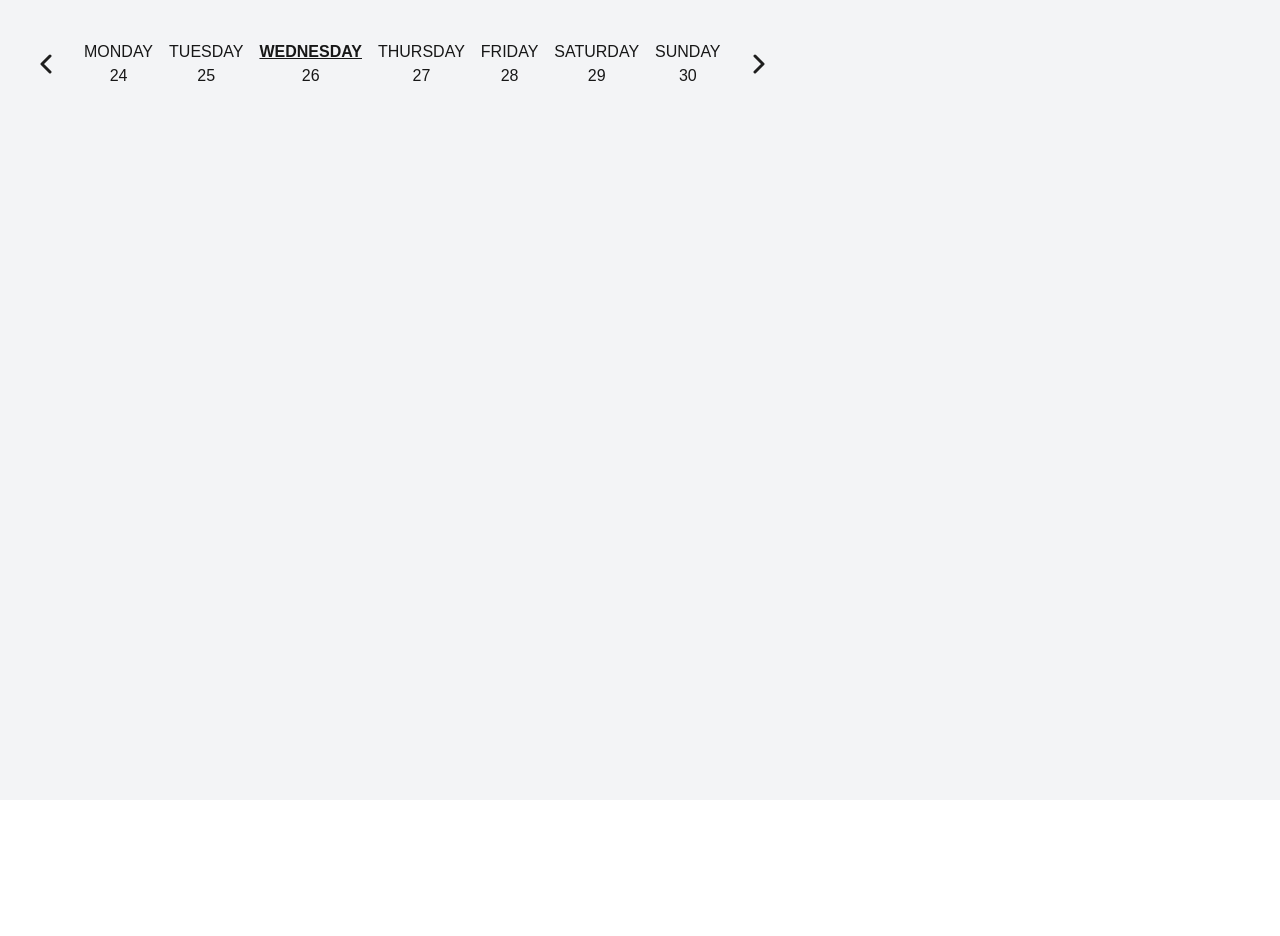
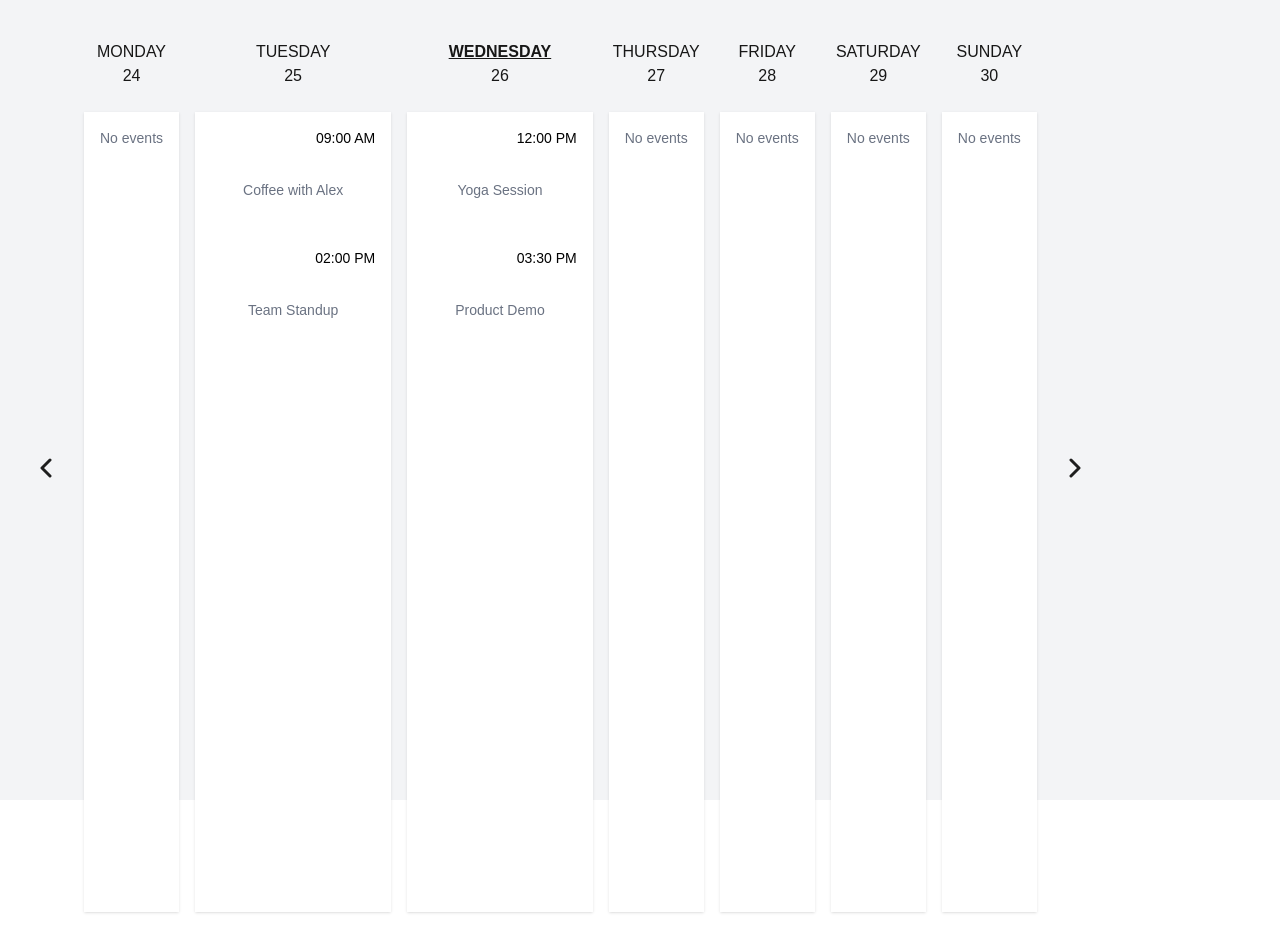
Before and after one commit to Saamiyah/kanbe, a Next.js app: page / in a window 1280 px wide. Before the commit the page ends 800 px from the top, so only its background shows below. Built offline with nearby package versions, Linux system fonts and the light colour scheme.

Commit message:
pass down filteredEvents for each day

```diff
--- a/app/components/multidayCalendar.tsx/MultiDayCalendar.tsx
+++ b/app/components/multidayCalendar.tsx/MultiDayCalendar.tsx
@@ -1,10 +1,11 @@
 "use client";
 
 import { addDays, format, startOfWeek } from "date-fns";
+import { useMemo, useState } from "react";
 
 import ChevronLeft from "@/app/icons/ChevronLeft";
 import ChevronRight from "@/app/icons/ChevronRight";
-import { useState } from "react";
+import DayColumn from "../dayColumn/DayColumn";
 
 export default function MultiDayCalendar({ eventList }) {
   const [currentWeek, setCurrentWeek] = useState(new Date());
@@ -24,6 +25,15 @@ export default function MultiDayCalendar({ eventList }) {
     "Saturday",
     "Sunday",
   ];
+
+  const filteredEvents = useMemo(() => {
+    return weekDays.reduce((acc, day) => {
+      if (eventList[day]) {
+        acc[day] = eventList[day];
+      }
+      return acc;
+    }, {});
+  }, [eventList, weekDays]);
 
   return (
     <>
@@ -54,6 +64,7 @@ export default function MultiDayCalendar({ eventList }) {
                   </div>
                   <div>{format(day, "dd").padStart(2, "0")}</div>
                 </div>
+                <DayColumn events={filteredEvents[day] || []} />
               </div>
             );
           })}
```
